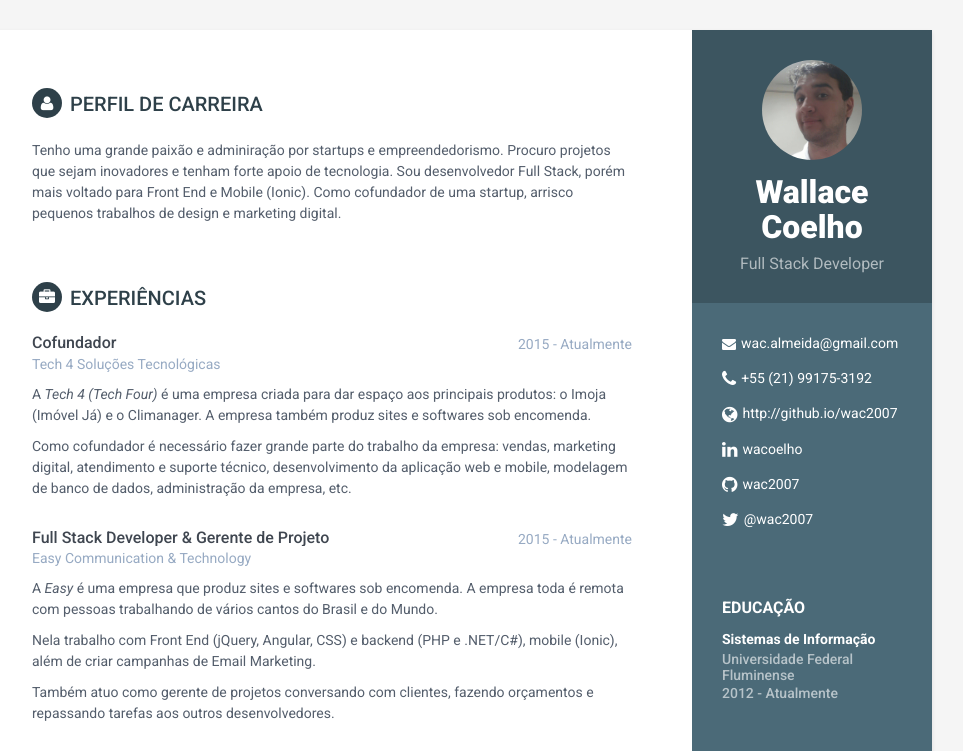
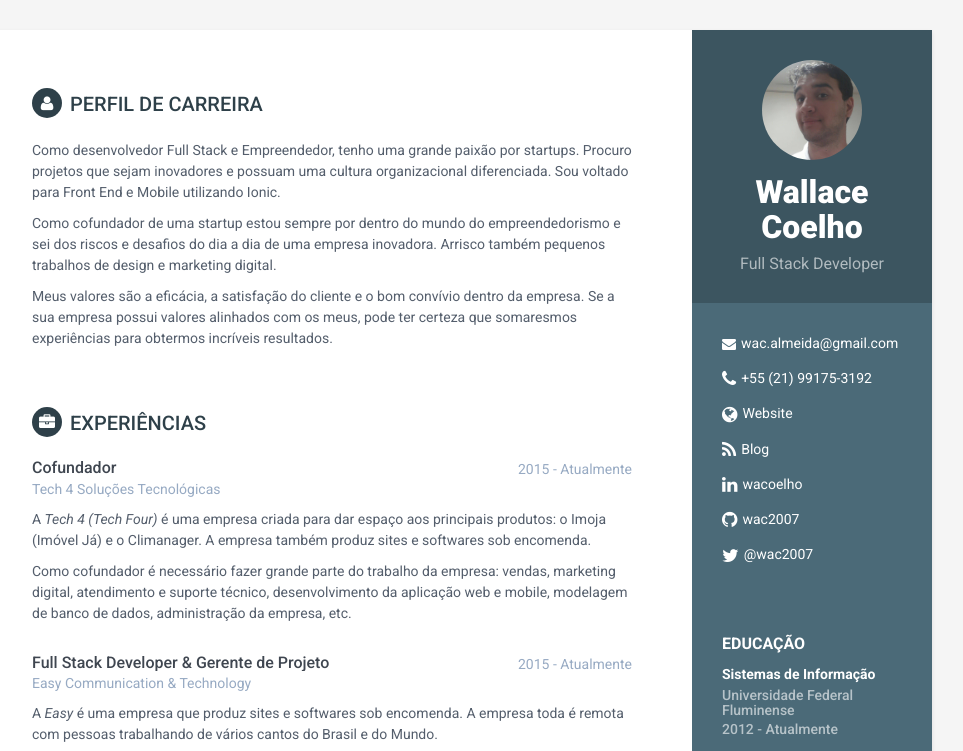
Before and after one commit to wac2007/profile, a plain HTML site: page index.html in a window 1280 px wide. Shown: the top 751 px of the page, without its empty margins (188-1151 px from the left). Drawn offline with Linux system fonts and the light colour scheme.

Commit message:
Versão 1.1

```diff
--- a/index.html
+++ b/index.html
@@ -23,10 +23,10 @@
     <!--[if lt IE 9]>
       <script src="https://oss.maxcdn.com/html5shiv/3.7.2/html5shiv.min.js"></script>
       <script src="https://oss.maxcdn.com/respond/1.4.2/respond.min.js"></script>
-    <![endif]-->
-</head>
+      <![endif]-->
+  </head>
 
-<body>
+  <body>
     <div id="body" class="wrapper">
         <div class="sidebar-wrapper">
             <div class="profile-container">
@@ -37,12 +37,28 @@
 
             <div class="contact-container container-block">
                 <ul class="list-unstyled contact-list">
-                    <li class="email"><i class="fa fa-envelope"></i><a href="mailto: wac.almeida@gmail.com">wac.almeida@gmail.com</a></li>
-                    <li class="phone"><i class="fa fa-phone"></i><a href="tel:+55 21991753192">+55 (21) 99175-3192</a></li>
-                    <li class="website"><i class="fa fa-globe"></i><a href="http://github.io/wac2007/" target="_blank">http://github.io/wac2007</a></li>
-                    <li class="linkedin"><i class="fa fa-linkedin"></i><a href="https://www.linkedin.com/in/wacoelho" target="_blank">wacoelho</a></li>
-                    <li class="github"><i class="fa fa-github"></i><a href="https://github.com/wac2007" target="_blank">wac2007</a></li>
-                    <li class="twitter"><i class="fa fa-twitter"></i><a href="https://twitter.com/wac2007" target="_blank">@wac2007</a></li>
+                    <li class="email">
+                        <i class="fa fa-envelope"></i><a href="mailto: wac.almeida@gmail.com">wac.almeida@gmail.com</a>
+                    </li>
+                    <li class="phone">
+                        <i class="fa fa-phone"></i><a href="tel:+55 21991753192">+55 (21) 99175-3192</a>
+                    </li>
+                    <li class="website">
+                        <i class="fa fa-globe"></i><a href="http://wac2007.github.io/profile/" target="_blank">Website</a>
+                    </li>
+                    <li class="blog">
+                    <i class="fa fa-rss"></i><a href="http://wac2007.github.io/blog/" target="_blank">Blog</a>
+
+                    </li>
+                    <li class="linkedin">
+                        <i class="fa fa-linkedin"></i><a href="https://www.linkedin.com/in/wacoelho" target="_blank">wacoelho</a>
+                    </li>
+                    <li class="github">
+                        <i class="fa fa-github"></i><a href="https://github.com/wac2007" target="_blank">wac2007</a>
+                    </li>
+                    <li class="twitter">
+                        <i class="fa fa-twitter"></i><a href="https://twitter.com/wac2007" target="_blank">@wac2007</a>
+                    </li>
                 </ul>
             </div><!--//contact-container-->
             <div class="education-container container-block">
@@ -68,12 +84,9 @@
                     <li>Empreendedorismo</li>
                     <li>Programação</li>
                     <li>Games</li>
+                    <li>Leitura</li>
                     <li>Cozinha</li>
                 </ul>
-            </div><!--//interests-->
-
-            <div class="container-block">
-                <!--<button id="pdf-download" class="btn btn-block btn-danger">Baixar em PDF</button>-->
             </div><!--//interests-->
 
         </div><!--//sidebar-wrapper-->
@@ -84,7 +97,13 @@
                 <h2 class="section-title"><i class="fa fa-user"></i>Perfil de Carreira</h2>
                 <div class="summary">
                     <p>
-                        Tenho uma grande paixão e adminiração por startups e empreendedorismo. Procuro projetos que sejam inovadores e tenham forte apoio de tecnologia. Sou desenvolvedor Full Stack, porém mais voltado para Front End e Mobile (Ionic). Como cofundador de uma startup, arrisco pequenos trabalhos de design e marketing digital.
+                        Como desenvolvedor Full Stack e Empreendedor, tenho uma grande paixão por startups. Procuro projetos que sejam inovadores e possuam uma cultura organizacional diferenciada. Sou voltado para Front End e Mobile utilizando Ionic.
+                    </p>
+                    <p>
+                        Como cofundador de uma startup estou sempre por dentro do mundo do empreendedorismo e sei dos riscos e desafios do dia a dia de uma empresa inovadora. Arrisco também pequenos trabalhos de design e marketing digital.
+                    </p>
+                    <p>
+                        Meus valores são a eficácia, a satisfação do cliente e o bom convívio dentro da empresa. Se a sua empresa possui valores alinhados com os meus, pode ter certeza que somaresmos experiências para obtermos incríveis resultados.
                     </p>
                 </div><!--//summary-->
             </section><!--//section-->
@@ -223,8 +242,8 @@
 
                     <div class="item">
                         <h3 class="level-title">
-                        Javascript &amp; jQuery
-                        <span class="printable"> - 95%</span>
+                            Javascript &amp; jQuery
+                            <span class="printable"> - 95%</span>
                         </h3>
 
                         <div class="level-bar">
```
Also changed, not shown: 1 other file.
